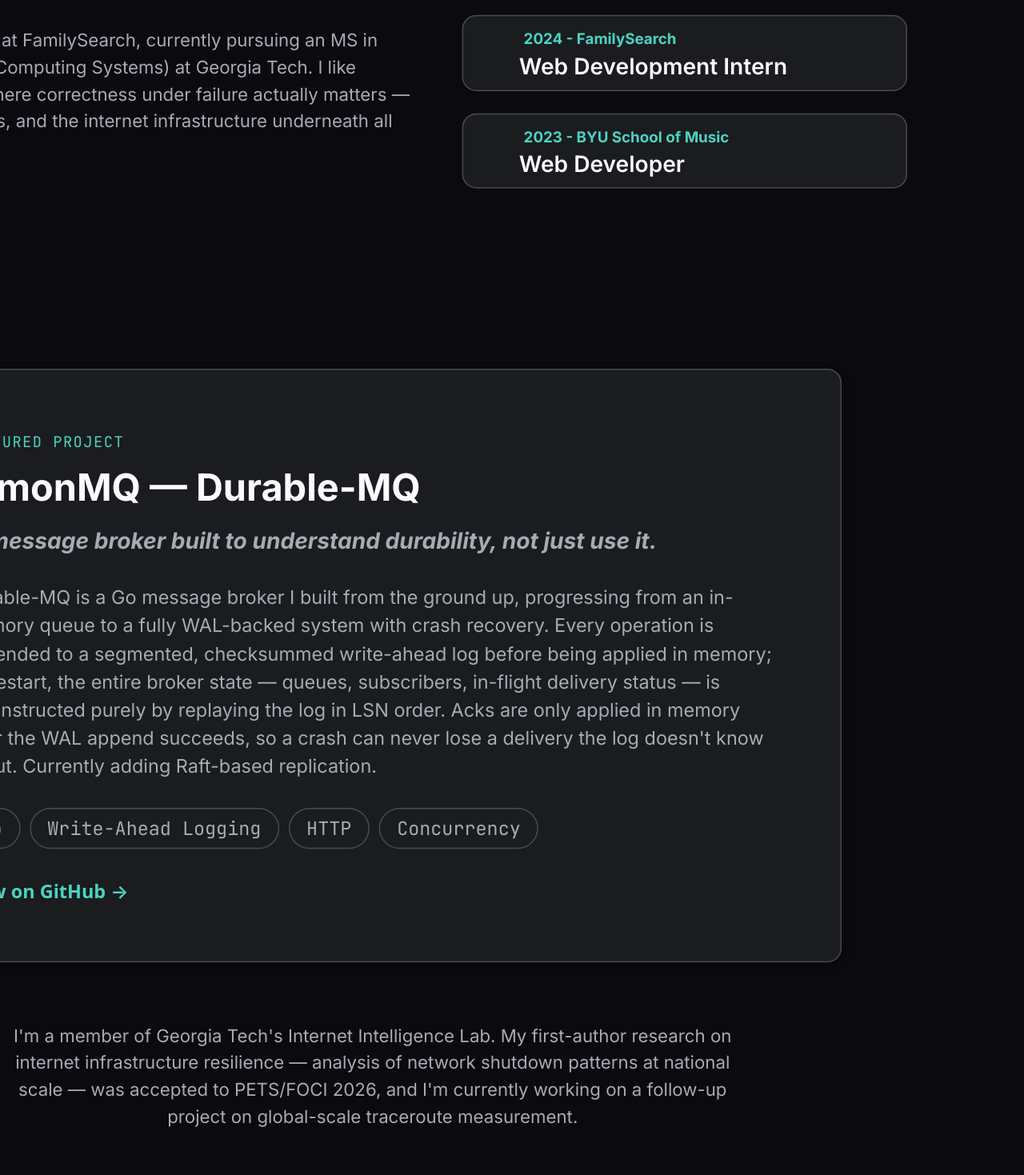
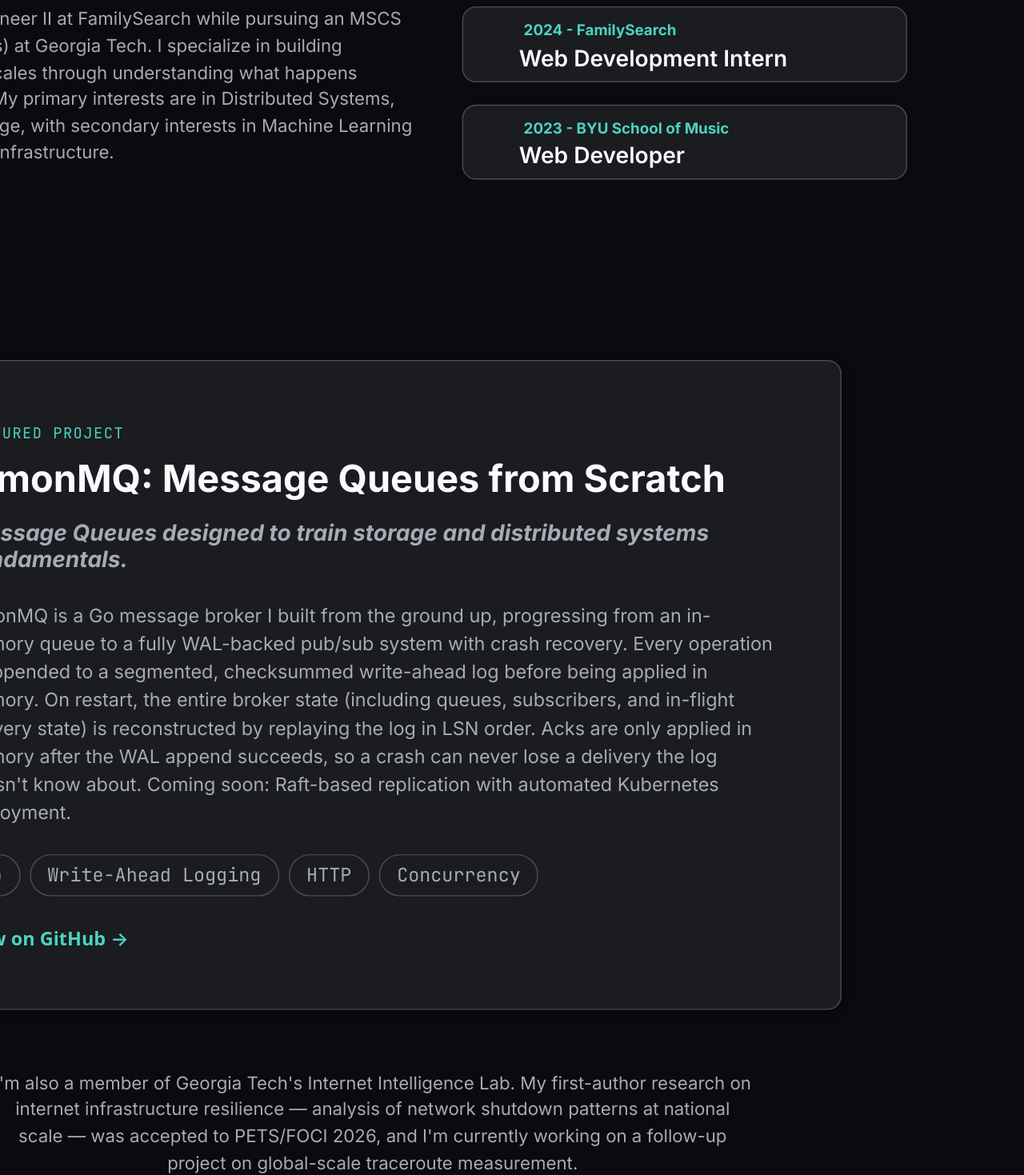
Before and after one commit to Simon-Cheek/SimonPortfolio, a React (Vite) app: page / in a window 1280 px wide. Shown: the part 489-1958 px from the top of the page at 80% size. Built offline with nearby package versions, Linux system fonts and the light colour scheme.

Commit message:
Website content tweaks

```diff
--- a/src/homeConfig.js
+++ b/src/homeConfig.js
@@ -4,30 +4,38 @@
 export const heroConfig = {
   eyebrow: "Software Engineer — Distributed Systems & Infra",
   name: "SIMON CHEEK",
-  bio: `I build backend systems that hold up under load — from Cassandra
-        clusters serving 7M+ requests/hour in production to a message broker
-        I wrote from scratch to understand exactly how write-ahead logs and
-        crash recovery work.`,
+  bio: `I build backend systems that hold up under load, from production
+      services handling millions of requests to personal projects where I dig
+      into exactly how distributed systems work under the hood.`,
   ctaLabel: "Resume",
   ctaTo: "/resume",
 };
 
 export const aboutConfig = {
-  bio: `Software Engineer II at FamilySearch, currently pursuing an MS in
-        Computer Science (Computing Systems) at Georgia Tech. I like backend
-        systems where correctness under failure actually matters — queues,
-        logs, caches, and the internet infrastructure underneath all of it.`,
+  bio: `I am a Software Engineer II at FamilySearch while pursuing an MSCS (Computing Systems) at Georgia Tech.
+        I specialize in building infrastructure that scales through understanding what happens behind the
+        scenes. My primary interests are in Distributed Systems, Networks, and Storage, with secondary interests
+        in Machine Learning Systems and Cloud Infrastructure.`,
   timeline: [
-    { primaryText: "Software Engineer II", secondaryText: "2025 - FamilySearch" },
-    { primaryText: "Web Development Intern", secondaryText: "2024 - FamilySearch" },
-    { primaryText: "Web Developer", secondaryText: "2023 - BYU School of Music" },
+    {
+      primaryText: "Software Engineer II",
+      secondaryText: "2025 - FamilySearch",
+    },
+    {
+      primaryText: "Web Development Intern",
+      secondaryText: "2024 - FamilySearch",
+    },
+    {
+      primaryText: "Web Developer",
+      secondaryText: "2023 - BYU School of Music",
+    },
   ],
 };
 
 export const skillsConfig = [
   {
     title: "LANGUAGES",
-    skills: ["Go", "Java", "TypeScript", "Python", "C / C++"],
+    skills: ["Go", "Java", "TypeScript", "Python", "C", "C++"],
   },
   {
     title: "DISTRIBUTED SYSTEMS & DATA",
@@ -49,22 +57,24 @@ export const skillsConfig = [
       "Docker",
       "Kubernetes",
       "GitHub Actions / CI-CD",
+      "Splunk / Dynatrace",
     ],
   },
 ];
 
 export const featuredProjectConfig = {
-  title: "SimonMQ — Durable-MQ",
-  tagline: "A message broker built to understand durability, not just use it.",
-  description: `Durable-MQ is a Go message broker I built from the ground up,
-    progressing from an in-memory queue to a fully WAL-backed system with
+  title: "SimonMQ: Message Queues from Scratch",
+  tagline:
+    "Message Queues designed to train storage and distributed systems fundamentals.",
+  description: `SimonMQ is a Go message broker I built from the ground up,
+    progressing from an in-memory queue to a fully WAL-backed pub/sub system with
     crash recovery. Every operation is appended to a segmented, checksummed
-    write-ahead log before being applied in memory; on restart, the entire
-    broker state — queues, subscribers, in-flight delivery status — is
-    reconstructed purely by replaying the log in LSN order. Acks are only
+    write-ahead log before being applied in memory. On restart, the entire
+    broker state (including queues, subscribers, and in-flight delivery state) is
+    reconstructed by replaying the log in LSN order. Acks are only
     applied in memory after the WAL append succeeds, so a crash can never
-    lose a delivery the log doesn't know about. Currently adding Raft-based
-    replication.`,
+    lose a delivery the log doesn't know about. Coming soon: Raft-based replication with
+    automated Kubernetes deployment.`,
   stack: ["Go", "Write-Ahead Logging", "HTTP", "Concurrency"],
   links: [
     { label: "View on GitHub", href: "https://github.com/Simon-Cheek/simonMQ" },
@@ -72,7 +82,7 @@ export const featuredProjectConfig = {
 };
 
 export const researchConfig = {
-  text: `I'm a member of Georgia Tech's Internet Intelligence Lab. My
+  text: `I'm also a member of Georgia Tech's Internet Intelligence Lab. My
     first-author research on internet infrastructure resilience — analysis
     of network shutdown patterns at national scale — was accepted to
     PETS/FOCI 2026, and I'm currently working on a follow-up project on
--- a/src/resumeConfig.js
+++ b/src/resumeConfig.js
@@ -8,7 +8,7 @@ export const resumeConfig = {
   listItems: [
     "Software Engineer II, FamilySearch (Java, Spring Boot, Cassandra, Redis, AWS)",
     "MS Computer Science, Georgia Tech — Computing Systems (2028)",
-    "First-author research on internet infrastructure resilience, PETS/FOCI 2026",
+    "First-author research on internet measurement, PETS/FOCI 2026",
     "Building SimonMQ, a Go message broker with WAL-based durability and crash recovery",
   ],
 };
--- a/src/softwareConfig.js
+++ b/src/softwareConfig.js
@@ -43,12 +43,25 @@ export const sweCardConfig = [
     desc: `A series of distributed systems implementations built against Fly.io's Maelstrom test harness, progressing from broadcast and unique ID generation through a Kafka-style commit log using compare-and-swap offset allocation on a linearizable store, to a multi-node key-value store that propagates writes via gossip.`,
     sideText: ["Go", "Distributed Systems", "Consensus"],
     inviteLink: "https://github.com/Simon-Cheek/scheek-maelstrom",
-    searchTerms: ["Distributed Systems", "Go", "Gossip", "Kafka", "Consensus", "Maelstrom"],
+    searchTerms: [
+      "Distributed Systems",
+      "Go",
+      "Gossip",
+      "Kafka",
+      "Consensus",
+      "Maelstrom",
+    ],
   },
   {
     title: "Distributed File System",
     desc: `A distributed file system built for Georgia Tech's graduate Operating Systems coursework, focused on RPC-based communication and concurrency control across nodes. Source is part of a GT course and not publicly shared.`,
     sideText: ["C++", "gRPC", "Concurrency"],
-    searchTerms: ["Distributed Systems", "C++", "gRPC", "Networks", "Georgia Tech"],
+    searchTerms: [
+      "Distributed Systems",
+      "C++",
+      "gRPC",
+      "Networks",
+      "Georgia Tech",
+    ],
   },
 ];
```
